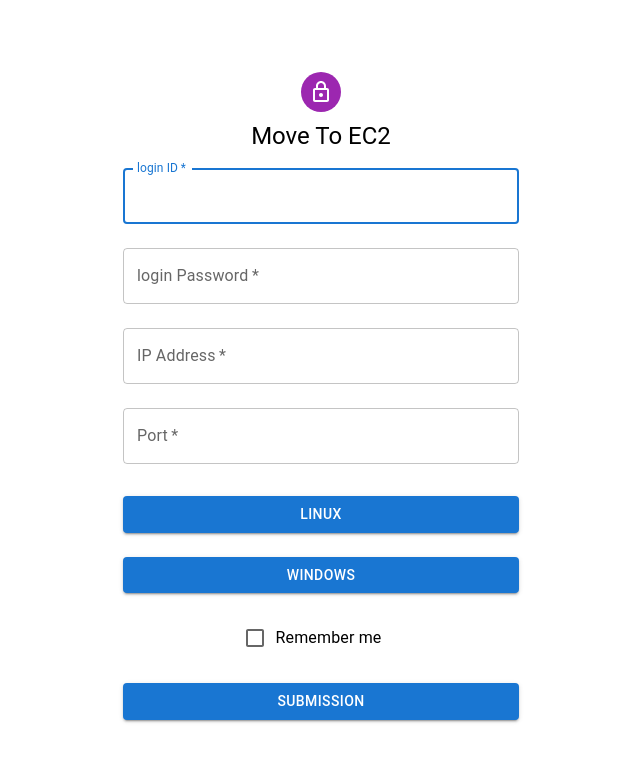
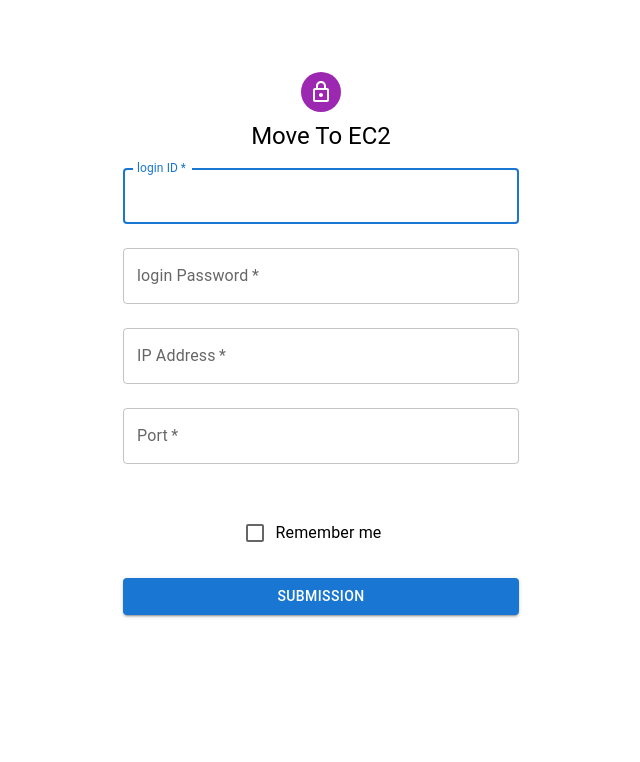
Before and after one commit to dongkoony/MTE-React-Front, a React (Create React App) app: page / in a window 1280 px wide. Shown: the top 762 px of the page, without its empty margins (319-959 px from the left). Built offline with nearby package versions, Linux system fonts and the light colour scheme.

Commit message:
두번째 커밋

```diff
--- a/package.json
+++ b/package.json
@@ -10,7 +10,8 @@
     "@mui/material": "^5.11.3",
     "@types/react": "^17.0.0 || ^18.0.0",
     "react": "^18.1.0",
-    "react-dom": "^18.1.0"
+    "react-dom": "^18.1.0",
+    "react-router-dom": "^6.6.1"
   },
   "scripts": {
     "start": "react-scripts start",
--- a/src/App.js
+++ b/src/App.js
@@ -1,42 +1,14 @@
 import React from "react";
-import "./style.css";
-import TextField from '@mui/material/TextField';
-import Checkbox from '@mui/material/Checkbox';
-import Button from '@mui/material/Button';
-import FormControlLabel from '@mui/material/FormControlLabel';
-import Typography from '@mui/material/Typography';
-import LockOutlinedIcon from '@mui/icons-material/LockOutlined';
-import Avatar from '@mui/material/Avatar';
-import Box from '@mui/material/Box';
-import Container from '@mui/material/Container';
+import { BrowserRouter } from "react-router-dom";
+import Home from "./pages/home";
+import Info from "./pages/info";
 
-export default function App() {
+function App() {
   return (
-    <Container component="main" maxWidth="xs">
-      <Box
-          sx={{
-            marginTop: 8,
-            display: 'flex',
-            flexDirection: 'column',
-            alignItems: 'center',
-          }}
-        >
-      <Avatar sx={{ m: 1, bgcolor: 'secondary.main' }}>
-        <LockOutlinedIcon />
-      </Avatar>
-      <Typography component="h1" variant="h5">
-            Move To EC2
-          </Typography>
-      <TextField label="login ID" required fullWidth name="login ID" autoComplete="login ID" autoFocus sx={{mb:3, mt:2}} />
-      <TextField label="login Password" type="password" required fullWidth name="password" autoComplete="password" sx={{mb:3}} />
-      <TextField label="IP Address" required fullWidth name="ip" sx={{mb:3}} />
-      <TextField label="Port"  required fullWidth name="port" sx={{mb:3}} />
-      <Button type="submit" fullWidth variant="contained" sx={{mt:1}}>Linux</Button>
-      <Button type="submit" fullWidth variant="contained" sx={{mt:3}}>Windows</Button>
-      <FormControlLabel control={<Checkbox value="remember" color="primary" />} label="Remember me" sx={{mt:3}} />
-
-      <Button type="submit" fullWidth variant="contained" sx={{mt:3}}>submission</Button>
-      </Box>
-    </Container>
+    <div className="App">
+      <Home />
+    </div>
   );
 }
+
+export default App;
--- /dev/null
+++ b/src/pages/home.js
@@ -0,0 +1,41 @@
+import React from "react";
+import "../style.css";
+import TextField from '@mui/material/TextField';
+import Checkbox from '@mui/material/Checkbox';
+import Button from '@mui/material/Button';
+import FormControlLabel from '@mui/material/FormControlLabel';
+import Typography from '@mui/material/Typography';
+import LockOutlinedIcon from '@mui/icons-material/LockOutlined';
+import Avatar from '@mui/material/Avatar';
+import Box from '@mui/material/Box';
+import Container from '@mui/material/Container';
+
+
+export default function App() {
+  return (
+    <Container component="main" maxWidth="xs">
+      <Box
+          sx={{
+            marginTop: 8,
+            display: 'flex',
+            flexDirection: 'column',
+            alignItems: 'center',
+          }}
+        >
+      <Avatar sx={{ m: 1, bgcolor: 'secondary.main' }}>
+        <LockOutlinedIcon />
+      </Avatar>
+      <Typography component="h1" variant="h5">
+            Move To EC2
+          </Typography>
+      <TextField label="login ID" required fullWidth name="login ID" autoComplete="login ID" autoFocus sx={{mb:3, mt:2}} />
+      <TextField label="login Password" type="password" required fullWidth name="password" autoComplete="password" sx={{mb:3}} />
+      <TextField label="IP Address" required fullWidth name="ip" sx={{mb:3}} />
+      <TextField label="Port"  required fullWidth name="port" sx={{mb:3}} />
+      <FormControlLabel control={<Checkbox value="remember" color="primary" />} label="Remember me" sx={{mt:3}} />
+      <Button type="submit" fullWidth variant="contained" sx={{mt:3}}>submission</Button>
+      </Box>
+    </Container>
+
+  );
+}
--- /dev/null
+++ b/src/pages/info.js
@@ -0,0 +1,12 @@
+import React from 'react';
+
+const Info = () => {
+  return (
+    <div>
+      <h1>Web</h1>
+      <p>테스트 페이지 입니다.</p>
+    </div>
+  );
+}
+
+export default Info;
```
Also changed, not shown: src/index.jsx (renamed from src/index.js, +4 -3 lines), src/router/router.js (added, +18 -0 lines).
